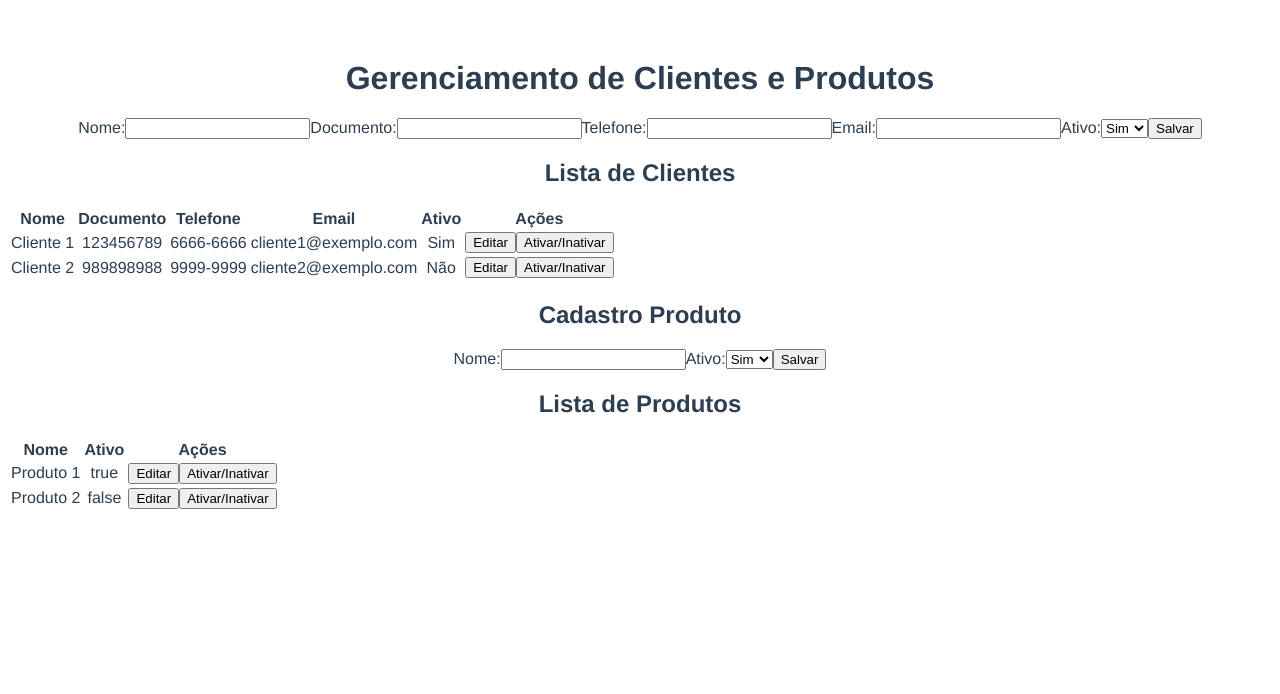
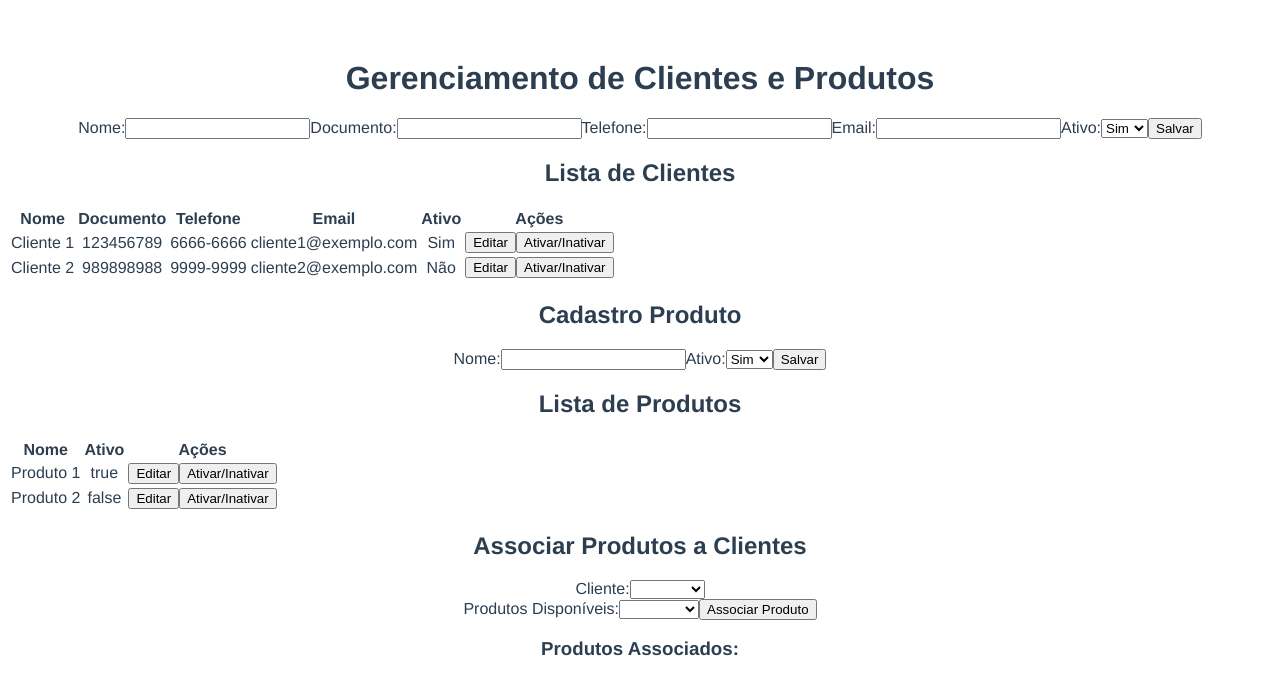
Before and after one commit to mpamadio/crud-cliente-produto, a Vue app: page / in a window 1280 px wide. Shown: the top 694 px of the page. Built offline with nearby package versions, Linux system fonts and the light colour scheme.

Commit message:
Basic AssociarProdutos component

```diff
--- a/src/App.vue
+++ b/src/App.vue
@@ -5,6 +5,7 @@
     <ClienteList />
     <ProdutoForm />
     <ProdutoList />
+    <AssociarProduto />
   </div>
 </template>
 
@@ -13,6 +14,7 @@ import ClienteForm from './components/ClienteForm.vue';
 import ClienteList from './components/ClienteList.vue'
 import ProdutoForm from './components/ProdutoForm.vue'
 import ProdutoList from './components/ProdutoList.vue'
+import AssociarProduto from './components/AssociarProdutos.vue'
 
 export default {
   name: 'App',
@@ -21,6 +23,7 @@ export default {
     ClienteList,
     ProdutoForm,
     ProdutoList,
+    AssociarProduto,
   }
 }
 </script>
--- /dev/null
+++ b/src/components/AssociarProdutos.vue
@@ -0,0 +1,65 @@
+<template>
+    <div>
+      <h2>Associar Produtos a Clientes</h2>
+      <div class="form-group">
+        <label for="cliente">Cliente:</label>
+        <select v-model="clienteSelecionado" @change="carregarProdutosDoCliente">
+          <option v-for="cliente in clientes" :key="cliente.id" :value="cliente.id">{{ cliente.nome }}</option>
+        </select>
+      </div>
+      <div class="form-group">
+        <label for="produtos">Produtos Disponíveis:</label>
+        <select v-model="produtoSelecionado">
+          <option v-for="produto in produtosDisponiveis" :key="produto.id" :value="produto.id">{{ produto.nome }}</option>
+        </select>
+        <button @click="associarProduto">Associar Produto</button>
+      </div>
+      <div>
+        <h3>Produtos Associados:</h3>
+        <ul>
+          <li v-for="produto in produtosAssociados" :key="produto.id">
+            {{ produto.nome }}
+            <button @click="removerProdutoAssociado(produto)">Remover</button>
+          </li>
+        </ul>
+      </div>
+    </div>
+  </template>
+
+  <script>
+  export default {
+    data() {
+      return {
+        clienteSelecionado: null,
+        produtoSelecionado: null,
+        clientes: [
+          { id: 1, nome: 'Cliente 1' },
+          { id: 2, nome: 'Cliente 2' }
+        ],
+        produtosDisponiveis: [
+          { id: 1, nome: 'Produto 1' },
+          { id: 2, nome: 'Produto 2' }
+        ],
+        produtosAssociados: []
+      };
+    },
+    methods: {
+      carregarProdutosDoCliente() {
+      },
+      associarProduto() {
+        const produtoIndex = this.produtosDisponiveis.findIndex(p => p.id === this.produtoSelecionado);
+        if (produtoIndex !== -1) {
+          const produto = this.produtosDisponiveis.splice(produtoIndex, 1)[0];
+          this.produtosAssociados.push(produto);
+        }
+      },
+      removerProdutoAssociado(produto) {
+        const index = this.produtosAssociados.indexOf(produto);
+        if (index !== -1) {
+          this.produtosAssociados.splice(index, 1);
+          this.produtosDisponiveis.push(produto);
+        }
+      }
+    }
+  };
+  </script>
```
